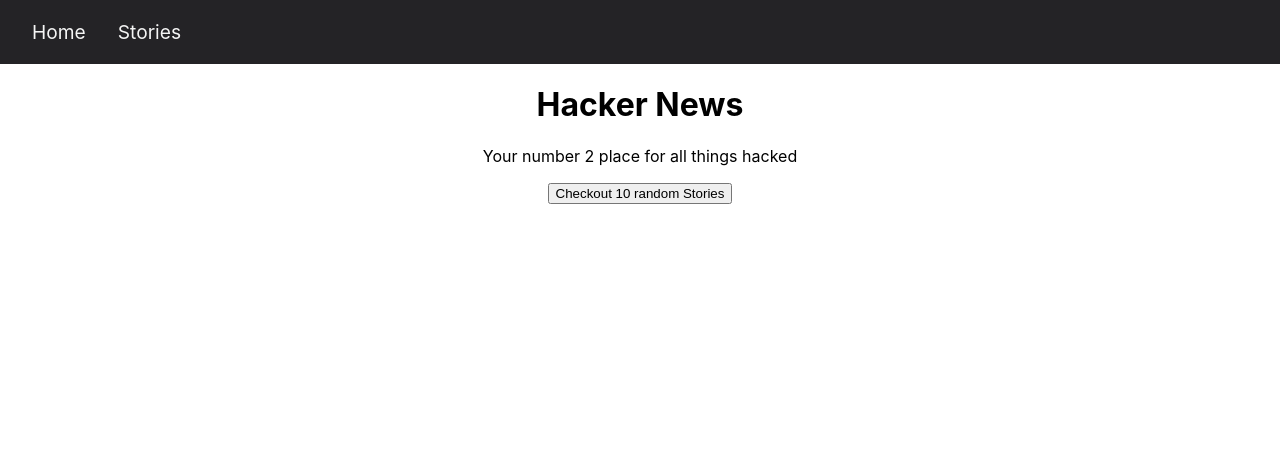
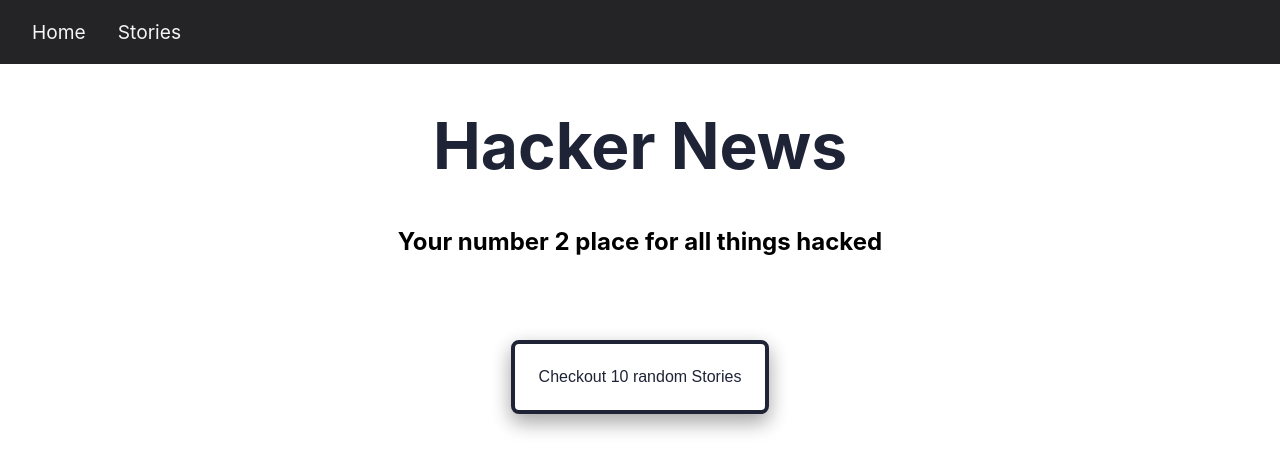
Before and after one commit to Lean-Rasmussen/hackerNews, a Next.js app: page / in a window 1280 px wide. Shown: the top 472 px of the page. Built offline with nearby package versions, Linux system fonts and the light colour scheme.

Commit message:
feat: added styling for home screen

```diff
--- a/pages/index.tsx
+++ b/pages/index.tsx
@@ -4,10 +4,12 @@
 
 const Home: NextPage = () => {
   return (
-    <div className={styles.container}>
-      <h1>Hacker News</h1>
-      <p>Your number 2 place for all things hacked</p>
-      <button>
+    <div className={styles.home}>
+      <h1 className={styles.home__header}>Hacker News</h1>
+      <h2 className={styles.home__subheader}>
+        Your number 2 place for all things hacked
+      </h2>
+      <button className={styles.home__button}>
         <Link href="/stories">Checkout 10 random Stories</Link>
       </button>
     </div>
--- a/styles/Home.module.scss
+++ b/styles/Home.module.scss
@@ -0,0 +1,35 @@
+@import "./mediaqueries.module.scss";
+@import "./variables.scss";
+
+.home{
+    width: 100%;
+    @include tablet{
+        margin-top:10rem
+    }
+    @include desktop{
+        margin: auto;
+        width: 1000px;
+    }
+    &__header{
+        color:$text-color-dark;
+        font-size: 3rem;
+        @include desktop{
+            font-size: 4rem;
+        }
+    }
+    &__button{
+        border: 4px solid $text-color-dark;
+        border-radius: 0.5rem;
+        margin-top: 4rem;
+        font-size: 1rem;
+        padding: 1.5rem;
+        color:$text-color-dark;
+        background-color: white;
+        box-shadow: 0 10px 20px 0 rgba(0,0,0,0.2),0 6px 20px 0 rgba(0,0,0,0.19);
+        transition: 0.1s ease-in;
+
+        &:active{
+            transform: translateY(5px);
+        }
+    }
+}
--- a/styles/variables.scss
+++ b/styles/variables.scss
@@ -1 +1,2 @@
 $background-grey : #242326;
+$text-color-dark: #1f2336
```
